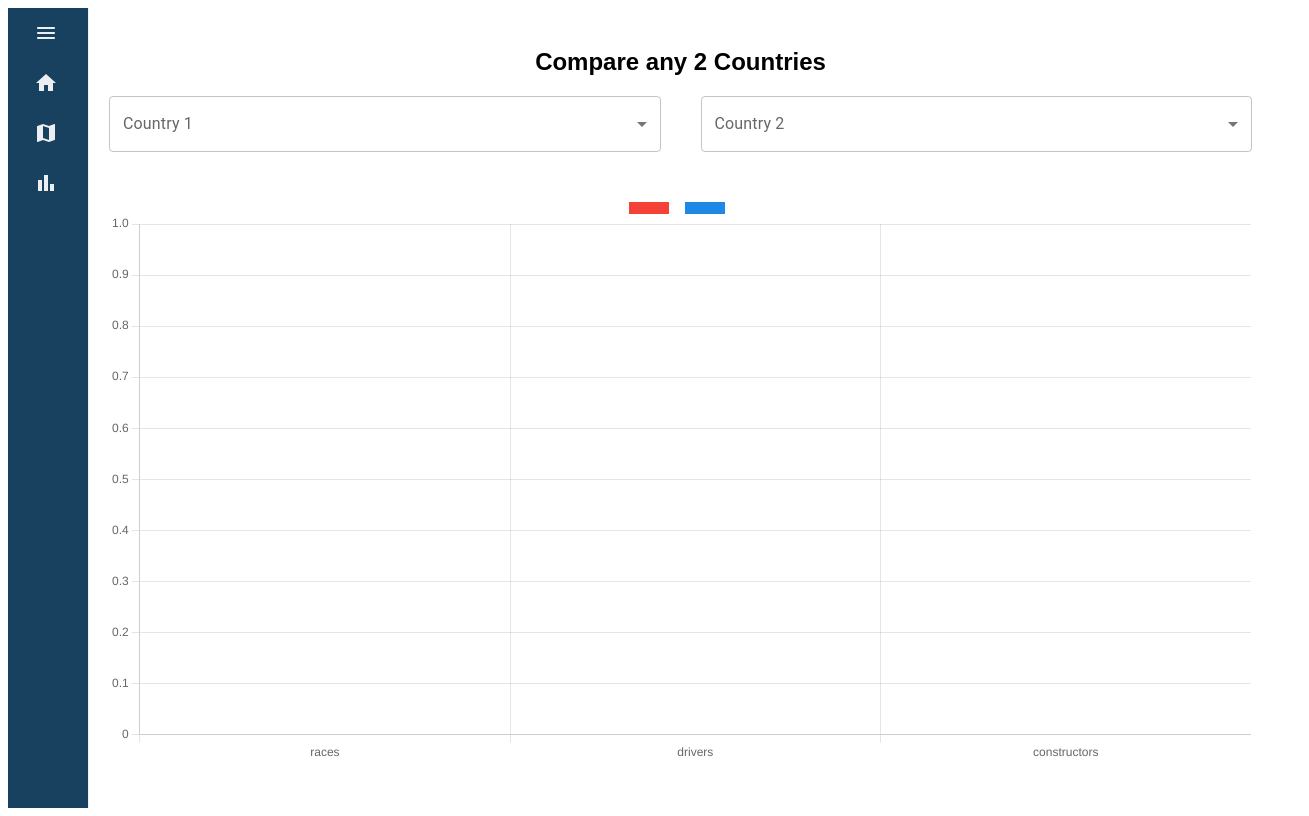
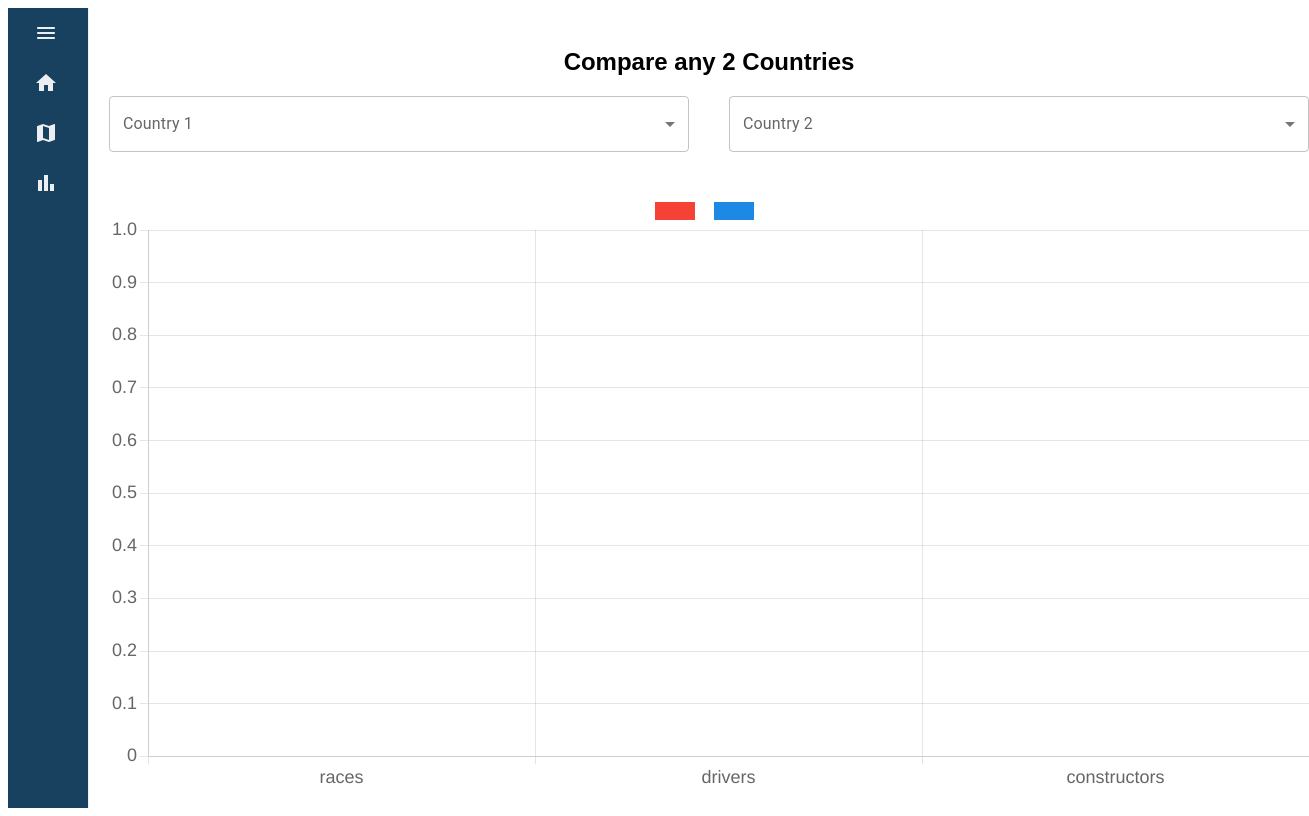
Before and after one commit to MrFiszbi1/F1-Around-The-World, a React (Create React App) app: page /countrycomparison in a window 1280 px wide. Shown: the whole page, 1309 px wide, since content can reach past the window. Built offline with nearby package versions, Linux system fonts and the light colour scheme; no server answers.

Commit message:
Minor barchart styling added

```diff
--- /dev/null
+++ b/src/components/compareBarChart.css
@@ -0,0 +1,6 @@
+.barchart-container {
+    display: flex;
+    height: 600px;
+    width: auto;
+    justify-content: center;
+}
--- a/src/components/compareBarChart.jsx
+++ b/src/components/compareBarChart.jsx
@@ -1,6 +1,7 @@
 import React, { useState, useEffect } from "react";
 import Chart from "chart.js/auto";
 import { Bar } from "react-chartjs-2";
+import "./compareBarChart.css"
 
 export default function BarChart({
   passedData1,
@@ -26,6 +27,7 @@ export default function BarChart({
     console.log("updated bar data: ", passedData1, passedData2);
   }, [passedData1, passedLabel1, passedData2, passedLabel2]);
 
+  Chart.defaults.font.size = 18;
   const labels = ["races", "drivers", "constructors"];
   let data = {
     labels: labels,
@@ -46,7 +48,7 @@ export default function BarChart({
   };
 
   return (
-    <div>
+    <div className="barchart-container">
       <Bar data={data} />
     </div>
   );
```
